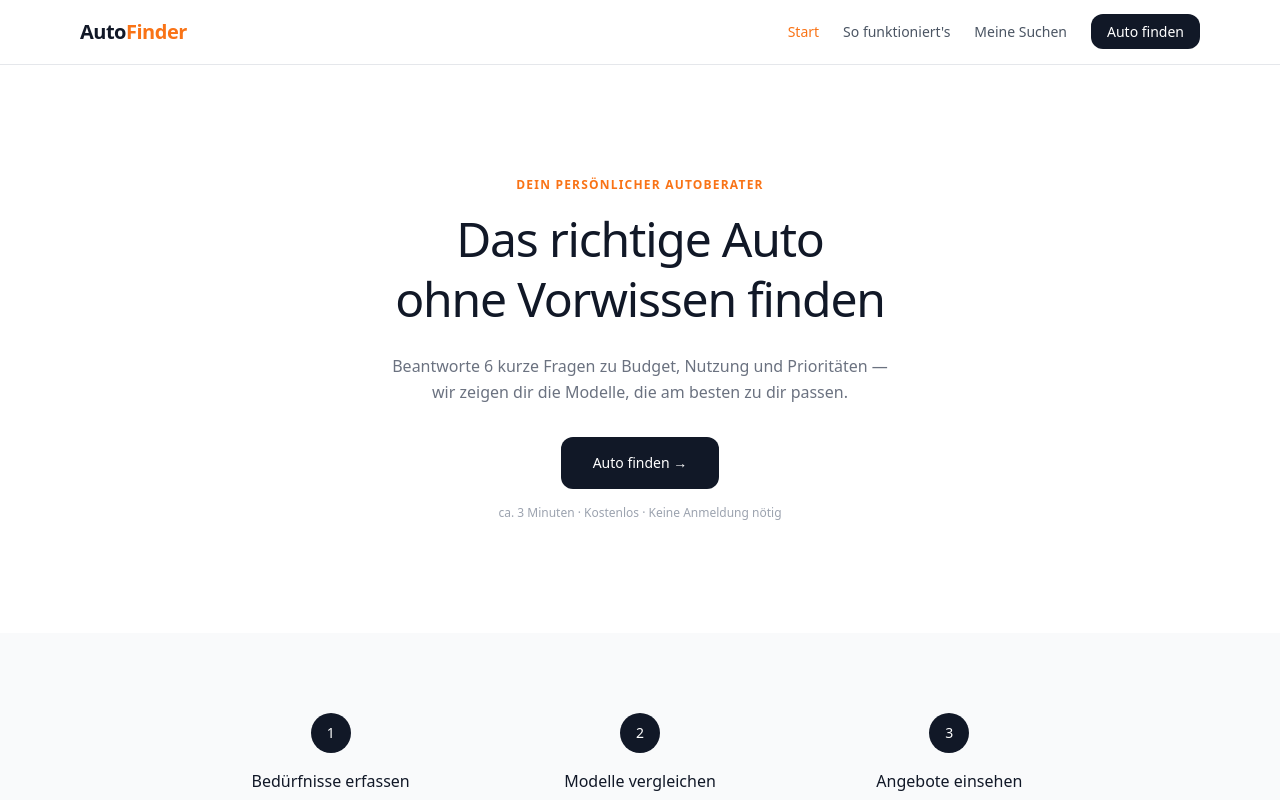
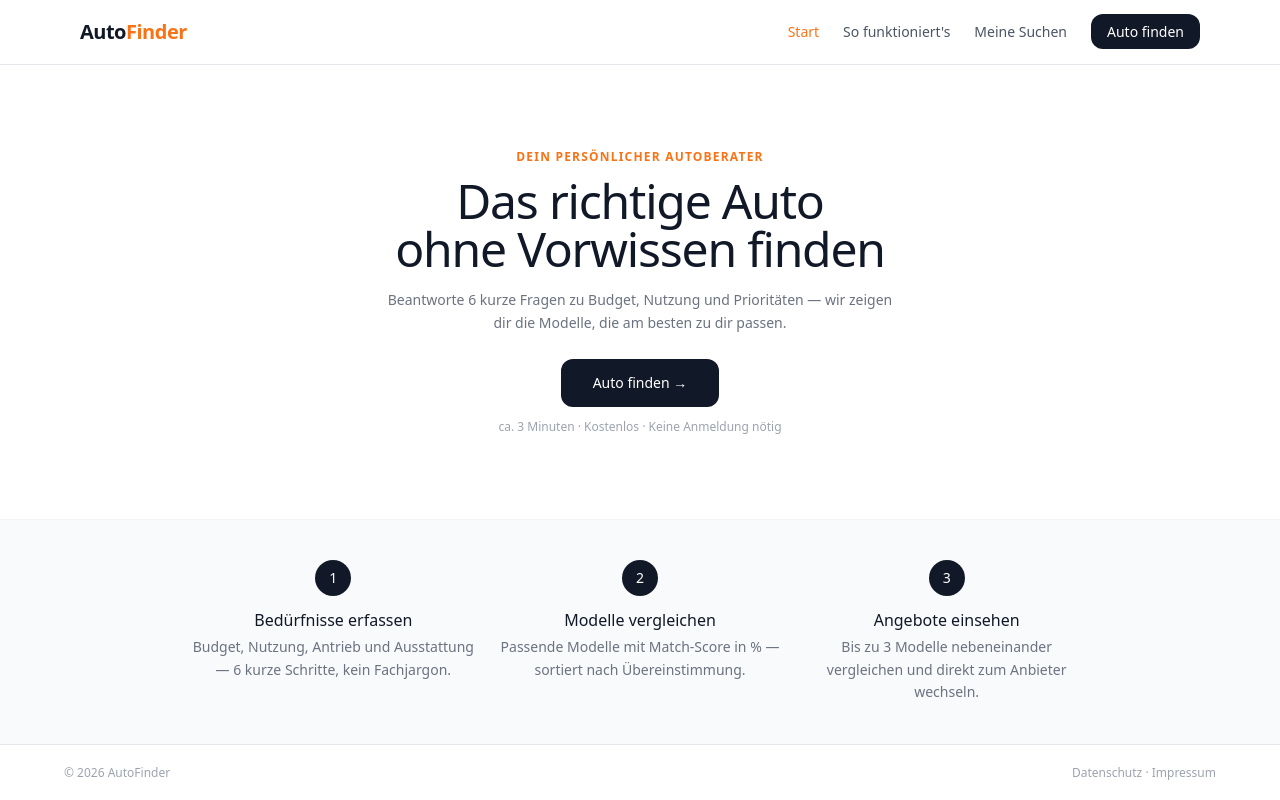
Before and after one commit to savethedavee/prototyping-ln, a SvelteKit app in the folder autofinder/: page / in a window 1280 px wide. Shown: the top 800 px of the page. Built offline with nearby package versions, Linux system fonts and the light colour scheme.

Commit message:
fix: landing page scrollbar

```diff
--- a/autofinder/src/routes/+layout.svelte
+++ b/autofinder/src/routes/+layout.svelte
@@ -14,7 +14,7 @@
 	{@render children()}
 {:else}
 	<Nav />
-	<main class="min-h-[calc(100vh-4rem)] bg-gray-50">
+	<main class="flex min-h-[calc(100vh-4rem)] flex-col bg-gray-50">
 		{@render children()}
 	</main>
 {/if}
--- a/autofinder/src/routes/+page.svelte
+++ b/autofinder/src/routes/+page.svelte
@@ -3,62 +3,63 @@
 	<meta name="description" content="Finde dein passendes Auto in wenigen Minuten." />
 </svelte:head>
 
+<div class="flex flex-1 flex-col">
 	<!-- Hero -->
-<section class="bg-white px-4 py-28 text-center">
+	<section class="flex flex-1 items-center justify-center bg-white px-4 py-12 text-center">
 		<div class="mx-auto max-w-2xl">
 			<p class="text-xs font-semibold uppercase tracking-widest text-primary">
 				Dein persönlicher Autoberater
 			</p>
-		<h1 class="mt-4 text-5xl font-medium leading-tight tracking-tight text-gray-900">
+			<h1 class="mt-3 text-4xl font-medium leading-tight tracking-tight text-gray-900 md:text-5xl">
 				Das richtige Auto<br />ohne Vorwissen finden
 			</h1>
-		<p class="mx-auto mt-6 max-w-lg text-base leading-relaxed text-gray-500">
+			<p class="mx-auto mt-4 max-w-lg text-sm leading-relaxed text-gray-500">
 				Beantworte 6 kurze Fragen zu Budget, Nutzung und Prioritäten — wir zeigen dir die Modelle,
 				die am besten zu dir passen.
 			</p>
 			<a
 				href="/finder/budget"
-			class="mt-8 inline-block rounded-card bg-gray-900 px-8 py-4 text-sm font-medium text-white transition-colors hover:bg-gray-700"
+				class="mt-6 inline-block rounded-card bg-gray-900 px-8 py-3.5 text-sm font-medium text-white transition-colors hover:bg-gray-700"
 			>
 				Auto finden →
 			</a>
-		<p class="mt-4 text-xs text-gray-400">ca. 3 Minuten · Kostenlos · Keine Anmeldung nötig</p>
+			<p class="mt-3 text-xs text-gray-400">ca. 3 Minuten · Kostenlos · Keine Anmeldung nötig</p>
 		</div>
 	</section>
 
 	<!-- 3-Schritt-Erklärung -->
-<section class="bg-gray-50 px-4 py-20">
+	<section class="border-t border-gray-100 bg-gray-50 px-4 py-10">
 		<div class="mx-auto max-w-4xl">
-		<div class="grid grid-cols-1 gap-8 md:grid-cols-3">
+			<div class="grid grid-cols-1 gap-6 md:grid-cols-3">
 				<div class="text-center">
 					<div
-					class="mx-auto mb-4 flex h-10 w-10 items-center justify-center rounded-full bg-gray-900 text-sm font-medium text-white"
+						class="mx-auto mb-3 flex h-9 w-9 items-center justify-center rounded-full bg-gray-900 text-sm font-medium text-white"
 					>
 						1
 					</div>
-				<h3 class="mb-2 font-medium text-gray-900">Bedürfnisse erfassen</h3>
+					<h3 class="mb-1 font-medium text-gray-900">Bedürfnisse erfassen</h3>
 					<p class="text-sm leading-relaxed text-gray-500">
 						Budget, Nutzung, Antrieb und Ausstattung — 6 kurze Schritte, kein Fachjargon.
 					</p>
 				</div>
 				<div class="text-center">
 					<div
-					class="mx-auto mb-4 flex h-10 w-10 items-center justify-center rounded-full bg-gray-900 text-sm font-medium text-white"
+						class="mx-auto mb-3 flex h-9 w-9 items-center justify-center rounded-full bg-gray-900 text-sm font-medium text-white"
 					>
 						2
 					</div>
-				<h3 class="mb-2 font-medium text-gray-900">Modelle vergleichen</h3>
+					<h3 class="mb-1 font-medium text-gray-900">Modelle vergleichen</h3>
 					<p class="text-sm leading-relaxed text-gray-500">
 						Passende Modelle mit Match-Score in % — sortiert nach Übereinstimmung.
 					</p>
 				</div>
 				<div class="text-center">
 					<div
-					class="mx-auto mb-4 flex h-10 w-10 items-center justify-center rounded-full bg-gray-900 text-sm font-medium text-white"
+						class="mx-auto mb-3 flex h-9 w-9 items-center justify-center rounded-full bg-gray-900 text-sm font-medium text-white"
 					>
 						3
 					</div>
-				<h3 class="mb-2 font-medium text-gray-900">Angebote einsehen</h3>
+					<h3 class="mb-1 font-medium text-gray-900">Angebote einsehen</h3>
 					<p class="text-sm leading-relaxed text-gray-500">
 						Bis zu 3 Modelle nebeneinander vergleichen und direkt zum Anbieter wechseln.
 					</p>
@@ -68,9 +69,10 @@
 	</section>
 
 	<!-- Footer -->
-<footer class="border-t border-gray-200 bg-white px-4 py-6">
+	<footer class="border-t border-gray-200 bg-white px-4 py-5">
 		<div class="mx-auto flex max-w-6xl items-center justify-between text-xs text-gray-400">
 			<span>© 2026 AutoFinder</span>
 			<span>Datenschutz · Impressum</span>
 		</div>
 	</footer>
+</div>
```
Lines whose indentation alone changed are shown as unchanged.
